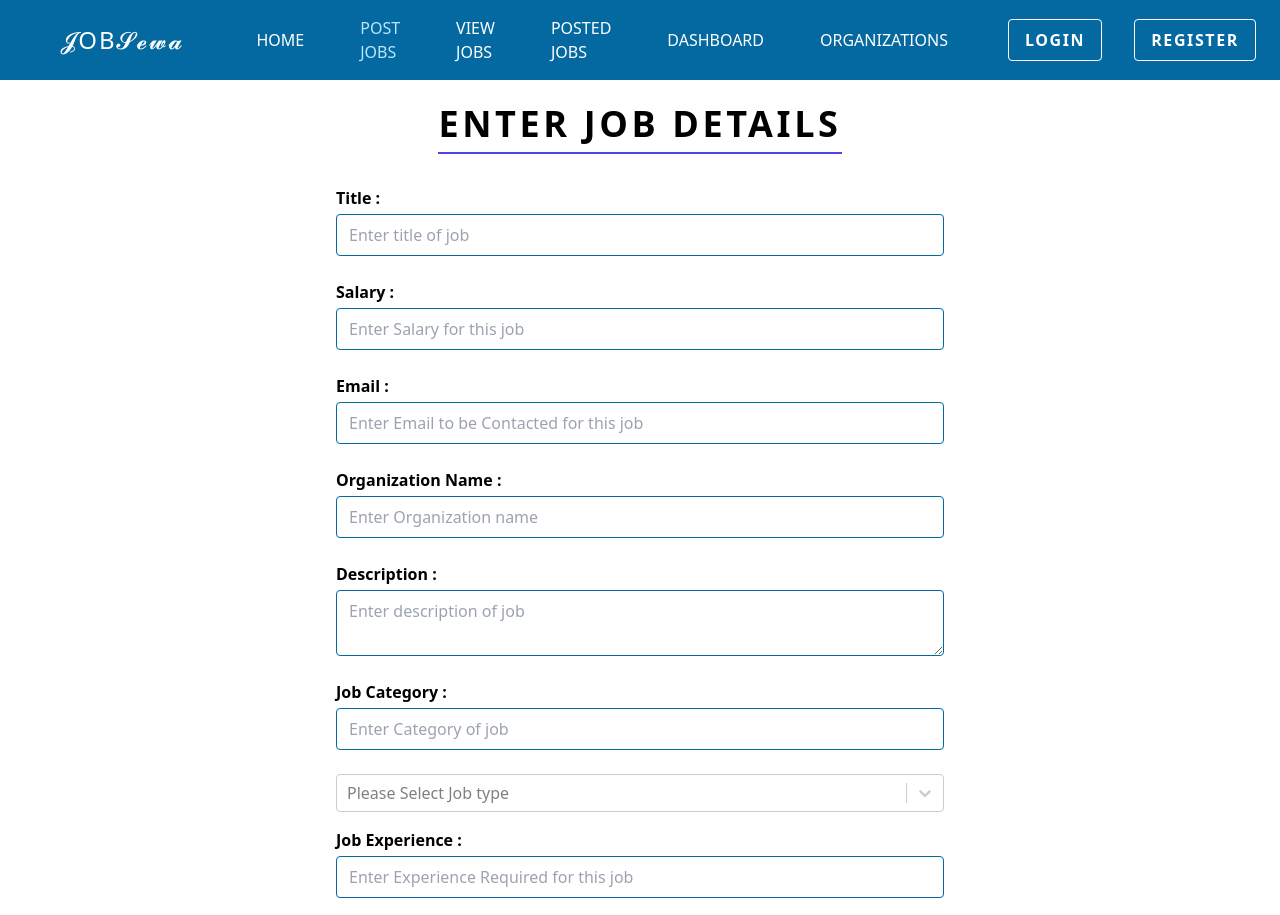
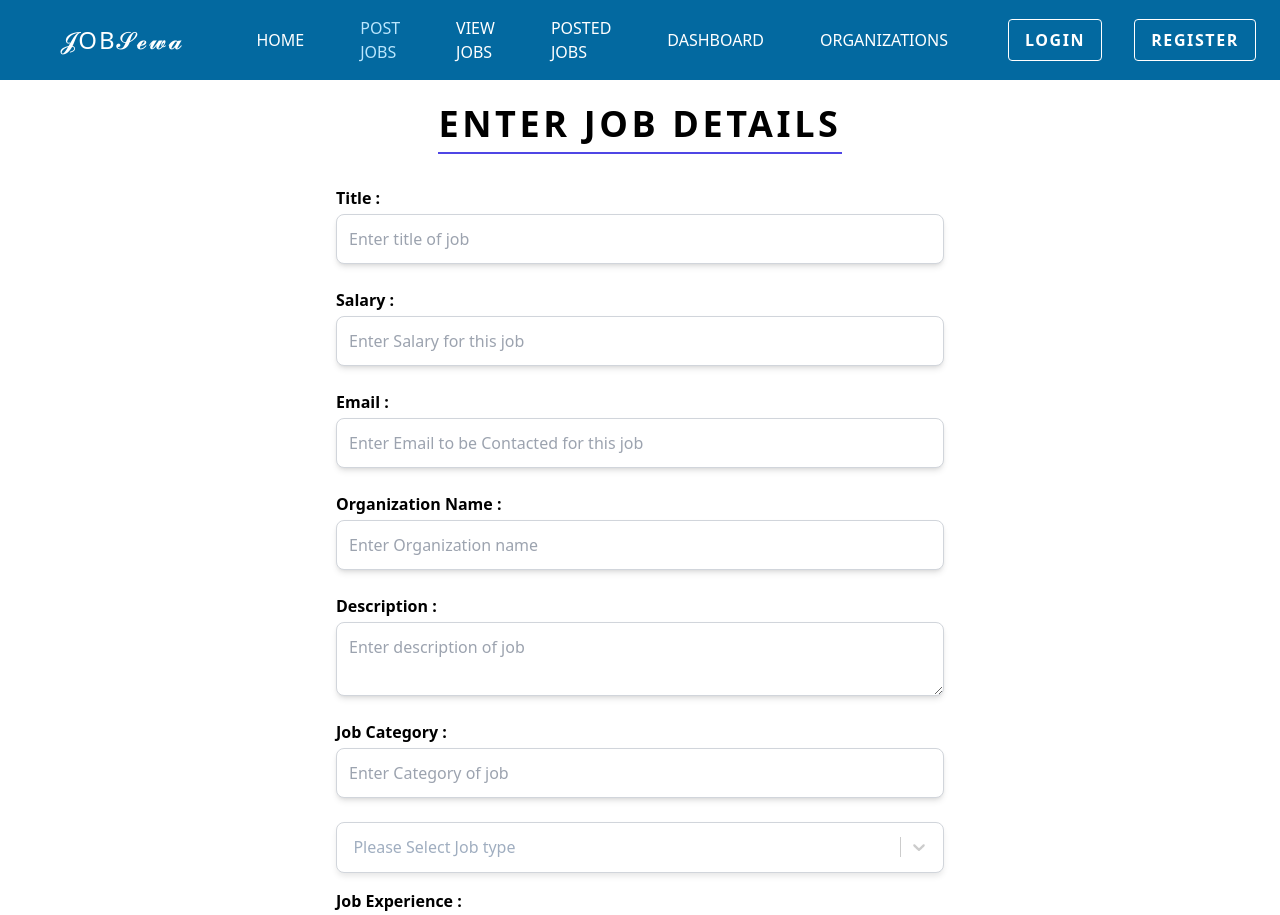
Before and after one commit to Devmangrani/JobSewa, a Next.js app: page /frontend/postAJob in a window 1280 px wide. Shown: the top 915 px of the page. Built offline with nearby package versions, Linux system fonts and the light colour scheme.

Commit message:
enhanced the input boxes

```diff
--- a/pages/frontend/postAJob.jsx
+++ b/pages/frontend/postAJob.jsx
@@ -131,7 +131,7 @@ export default function PostAJob() {
               }
               type="text"
               id="title"
-              className="w-full py-2 px-3 mb-2 border border-sky-700 rounded"
+              className="w-full border border-gray-300 rounded-lg p-3 mb-2 focus:outline-none focus:ring-2 focus:ring-indigo-50 shadow-md hover:border-gray-400"
               placeholder="Enter title of job"
             />
             {error.title && (
@@ -148,7 +148,7 @@ export default function PostAJob() {
               }
               type="number"
               id="salary"
-              className="w-full py-2 px-3 mb-2 border border-sky-700 rounded"
+              className="w-full border border-gray-300 rounded-lg p-3 mb-2 focus:outline-none focus:ring-2 focus:ring-indigo-50 shadow-md hover:border-gray-400"
               placeholder="Enter Salary for this job"
             />
             {error.salary && (
@@ -165,7 +165,7 @@ export default function PostAJob() {
               }
               type="email"
               id="email"
-              className="w-full py-2 px-3 mb-2 border border-sky-700 rounded"
+              className="w-full border border-gray-300 rounded-lg p-3 mb-2 focus:outline-none focus:ring-2 focus:ring-indigo-50 shadow-md hover:border-gray-400"
               placeholder="Enter Email to be Contacted for this job"
             />
             {error.email && (
@@ -182,7 +182,7 @@ export default function PostAJob() {
               }
               type="text"
               id="company"
-              className="w-full py-2 px-3 mb-2 border border-sky-700 rounded"
+              className="w-full border border-gray-300 rounded-lg p-3 mb-2 focus:outline-none focus:ring-2 focus:ring-indigo-50 shadow-md hover:border-gray-400"
               placeholder="Enter Organization name"
             />
             {error.company && (
@@ -203,7 +203,7 @@ export default function PostAJob() {
               onResize={"none"}
               type="text"
               id="description"
-              className="w-full py-2 px-3 mb-2 border border-sky-700 rounded"
+              className="w-full border border-gray-300 rounded-lg p-3 mb-2 focus:outline-none focus:ring-2 focus:ring-indigo-50 shadow-md hover:border-gray-400"
               placeholder="Enter description of job"
             />
             {error.description && (
@@ -223,7 +223,7 @@ export default function PostAJob() {
               }
               type="text"
               id="jobCategory"
-              className="w-full py-2 px-3 mb-2 border border-sky-700 rounded"
+              className="w-full border border-gray-300 rounded-lg p-3 mb-2 focus:outline-none focus:ring-2 focus:ring-indigo-50 shadow-md hover:border-gray-400"
               placeholder="Enter Category of job"
             />
             {error.job_category && (
@@ -234,6 +234,25 @@ export default function PostAJob() {
             onChange={(e) => setFormData({ ...formData, job_type: e.value })}
             placeholder="Please Select Job type"
             options={options}
+            styles={{
+              control: (defaultstyle) => ({
+                  ...defaultstyle,
+                  border: '1px solid #D1D5DB',
+                  borderRadius: '0.5rem',
+                  padding: '0.4rem',
+                  boxShadow: '0 4px 6px -1px rgba(0, 0, 0, 0.1)',
+                  '&:focus': {
+                      outline: 'none',
+                      ring: '2',
+                      ringColor: 'INDIGO-50',
+                  },
+              }),
+              placeholder: (defaultsyle) => ({
+                ...defaultsyle,
+                color: '#A0AEC0',
+
+              }),
+          }}
           />
           <div className="w-full mb-4  flex flex-col items-start justify-center">
             {error.job_category && (
@@ -253,7 +272,7 @@ export default function PostAJob() {
               }
               type="text"
               id="jobExperience"
-              className="w-full py-2 px-3 mb-2 border border-sky-700 rounded"
+              className="w-full border border-gray-300 rounded-lg p-3 mb-2 focus:outline-none focus:ring-2 focus:ring-indigo-50 shadow-md hover:border-gray-400"
               placeholder="Enter Experience Required for this job"
             />
             {error.job_experience && (
@@ -270,7 +289,7 @@ export default function PostAJob() {
               }
               type="number"
               id="jobva"
-              className="w-full py-2 px-3 mb-2 border border-sky-700 rounded"
+              className="w-full border border-gray-300 rounded-lg p-3 mb-2 focus:outline-none focus:ring-2 focus:ring-indigo-50 shadow-md hover:border-gray-400"
               placeholder="Enter Number  of Vacancies"
             />
             {error.job_vacancy && (
@@ -287,7 +306,7 @@ export default function PostAJob() {
               }
               type="date"
               id="jobva"
-              className="w-full py-2 px-3 mb-2 border border-sky-700 rounded"
+              className="w-full border border-gray-300 rounded-lg p-3 mb-2 focus:outline-none focus:ring-2 focus:ring-indigo-50 shadow-md hover:border-gray-400"
               placeholder="Enter Deadline of job"
             />
             {error.job_deadline && (
```
